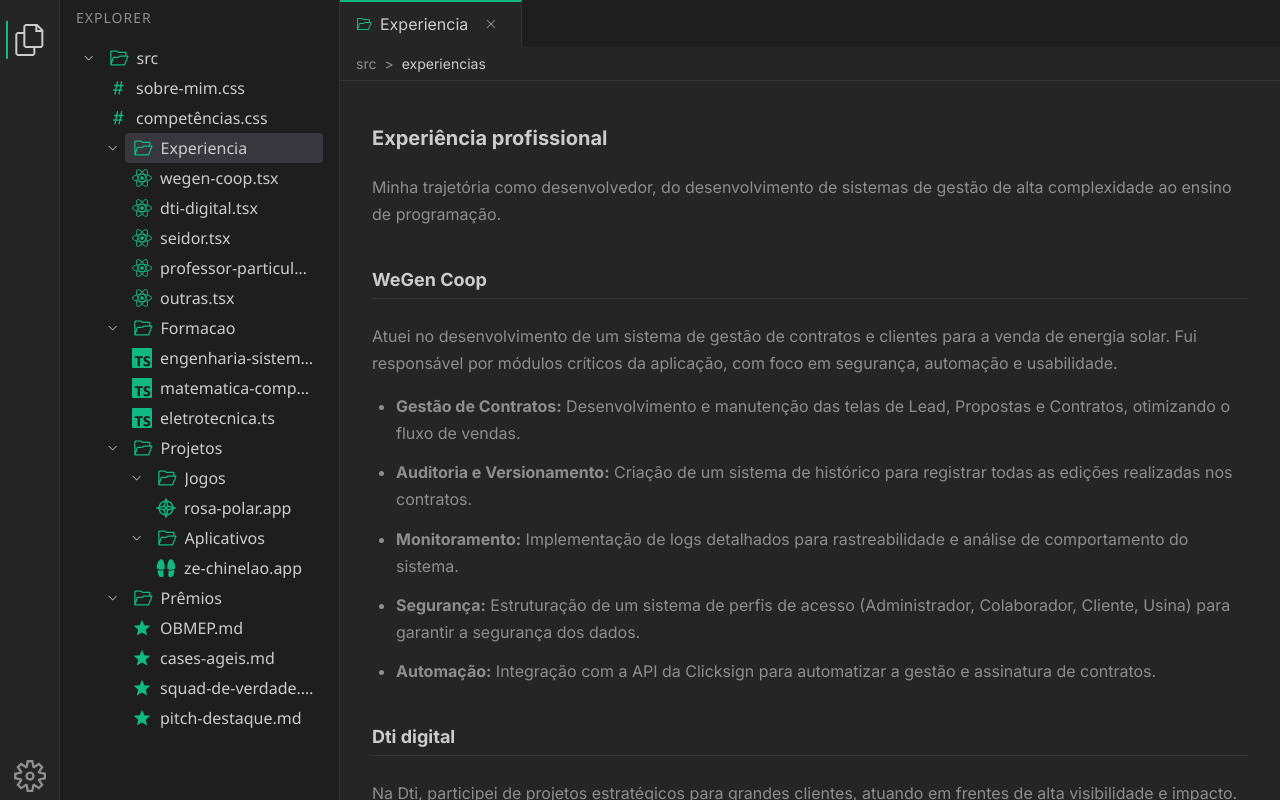
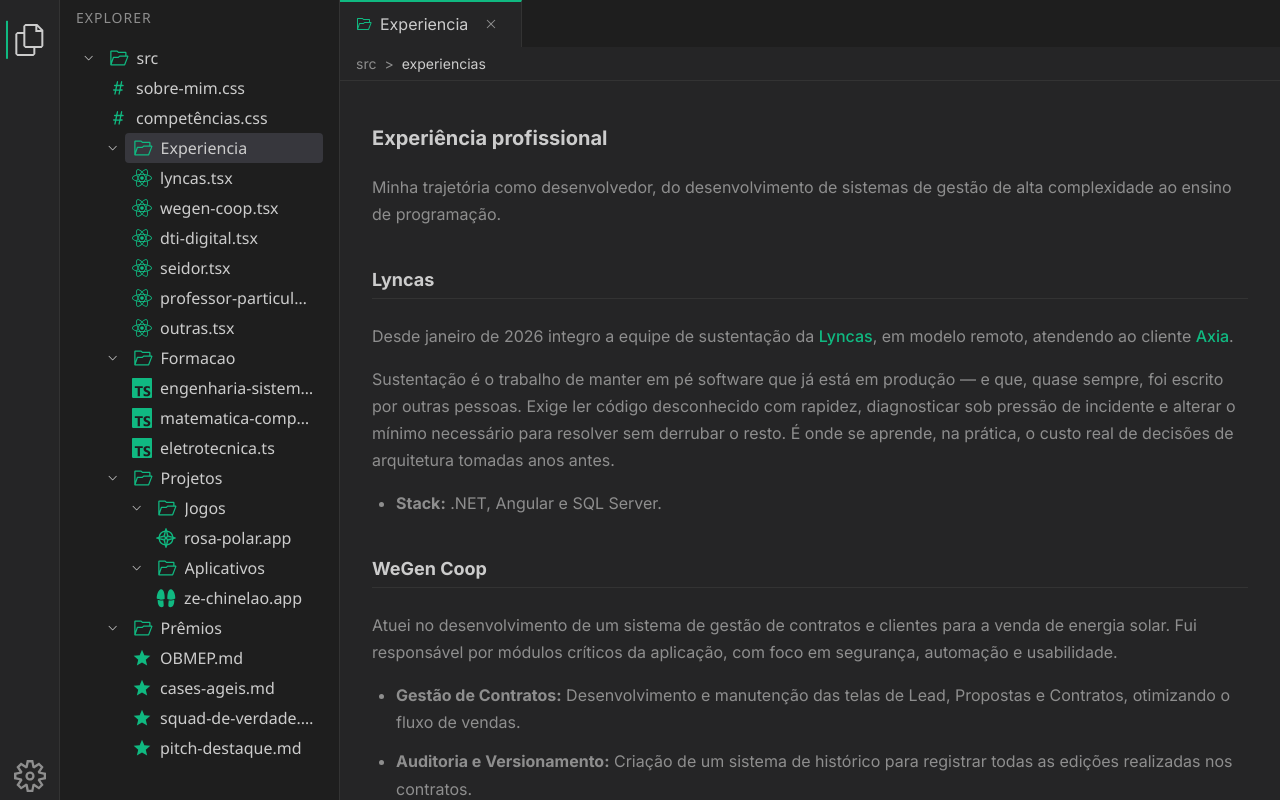
Before and after one commit to pmatos2000/portfolio-paulo-matos, a Next.js app: page /experiencias in a window 1280 px wide. Built offline with nearby package versions, Linux system fonts and the light colour scheme.

Commit message:
feat: adiciona emprego atual, worksFor e breadcrumblist

```diff
--- a/src/app/experiencias/page.tsx
+++ b/src/app/experiencias/page.tsx
@@ -15,6 +15,42 @@
         Minha trajetória como desenvolvedor, do desenvolvimento de sistemas de
         gestão de alta complexidade ao ensino de programação.
       </p>
+
+      <section id="lyncas">
+        <h2>Lyncas</h2>
+        <p>
+          Desde janeiro de 2026 integro a equipe de sustentação da{" "}
+          <a
+            href="https://lyncas.net/"
+            target="_blank"
+            rel="noopener noreferrer"
+          >
+            Lyncas
+          </a>
+          , em modelo remoto, atendendo ao cliente{" "}
+          <a
+            href="https://axia.com.br/"
+            target="_blank"
+            rel="noopener noreferrer"
+          >
+            Axia
+          </a>
+          .
+        </p>
+        <p>
+          Sustentação é o trabalho de manter em pé software que já está em
+          produção — e que, quase sempre, foi escrito por outras pessoas. Exige
+          ler código desconhecido com rapidez, diagnosticar sob pressão de
+          incidente e alterar o mínimo necessário para resolver sem derrubar o
+          resto. É onde se aprende, na prática, o custo real de decisões de
+          arquitetura tomadas anos antes.
+        </p>
+        <ul>
+          <li>
+            <strong>Stack:</strong> .NET, Angular e SQL Server.
+          </li>
+        </ul>
+      </section>
 
       <section id="wegen-coop">
         <h2>WeGen Coop</h2>
--- a/src/app/page.tsx
+++ b/src/app/page.tsx
@@ -23,6 +23,11 @@
   image: new URL(profileImage.src, siteConfig.url).toString(),
   jobTitle: "Desenvolvedor Full-Stack",
   description: siteConfig.description,
+  worksFor: {
+    "@type": "Organization",
+    name: "Lyncas",
+    url: "https://lyncas.net/",
+  },
   sameAs: [socialLinks.linkedin, socialLinks.github],
   knowsAbout: ["C#", "ASP.NET Core", "React", "TypeScript", "Rust"],
   alumniOf: [
--- a/src/components/Breadcrumbs/Breadcrumbs.tsx
+++ b/src/components/Breadcrumbs/Breadcrumbs.tsx
@@ -1,6 +1,8 @@
 "use client";
 import Link from "next/link";
 import { usePathname } from "next/navigation";
+import JsonLd from "@/components/JsonLd/JsonLd";
+import { siteConfig } from "@/data/site";
 import styles from "./Breadcrumbs.module.css";
 
 const Breadcrumbs = () => {
@@ -17,8 +19,20 @@
     href: `/${parts.slice(0, index + 1).join("/")}`,
   }));
 
+  const breadcrumbSchema = {
+    "@context": "https://schema.org",
+    "@type": "BreadcrumbList",
+    itemListElement: segments.map((segment, index) => ({
+      "@type": "ListItem",
+      position: index + 1,
+      name: segment.text,
+      item: new URL(segment.href, siteConfig.url).toString(),
+    })),
+  };
+
   return (
     <nav className={styles.breadcrumbs} aria-label="Trilha de navegação">
+      <JsonLd data={breadcrumbSchema} />
       <Link href="/" className={styles.crumb} aria-label="Voltar para o início">
         src
       </Link>
--- a/src/data/sidebarTree.ts
+++ b/src/data/sidebarTree.ts
@@ -55,6 +55,13 @@
         title: "Experiencia",
         url: "/experiencias",
         children: [
+          {
+            id: "c8b41d92-7a35-4e60-9f18-3ad5e2c71b04",
+            type: "leaf",
+            title: "lyncas.tsx",
+            icon: FaReact,
+            url: "/experiencias#lyncas",
+          },
           {
             id: "a42a61c0-56c5-4729-8f5e-7a4ecf929e7b",
             type: "leaf",
```
